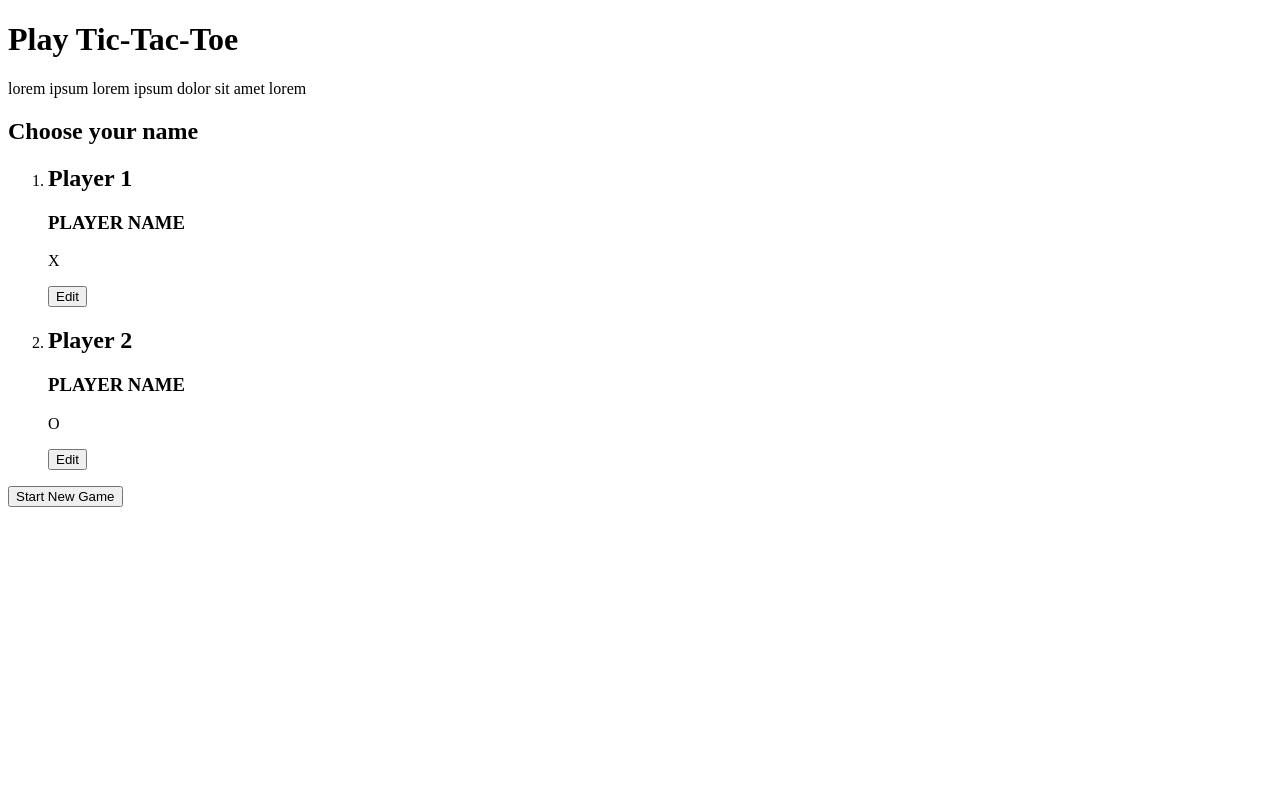
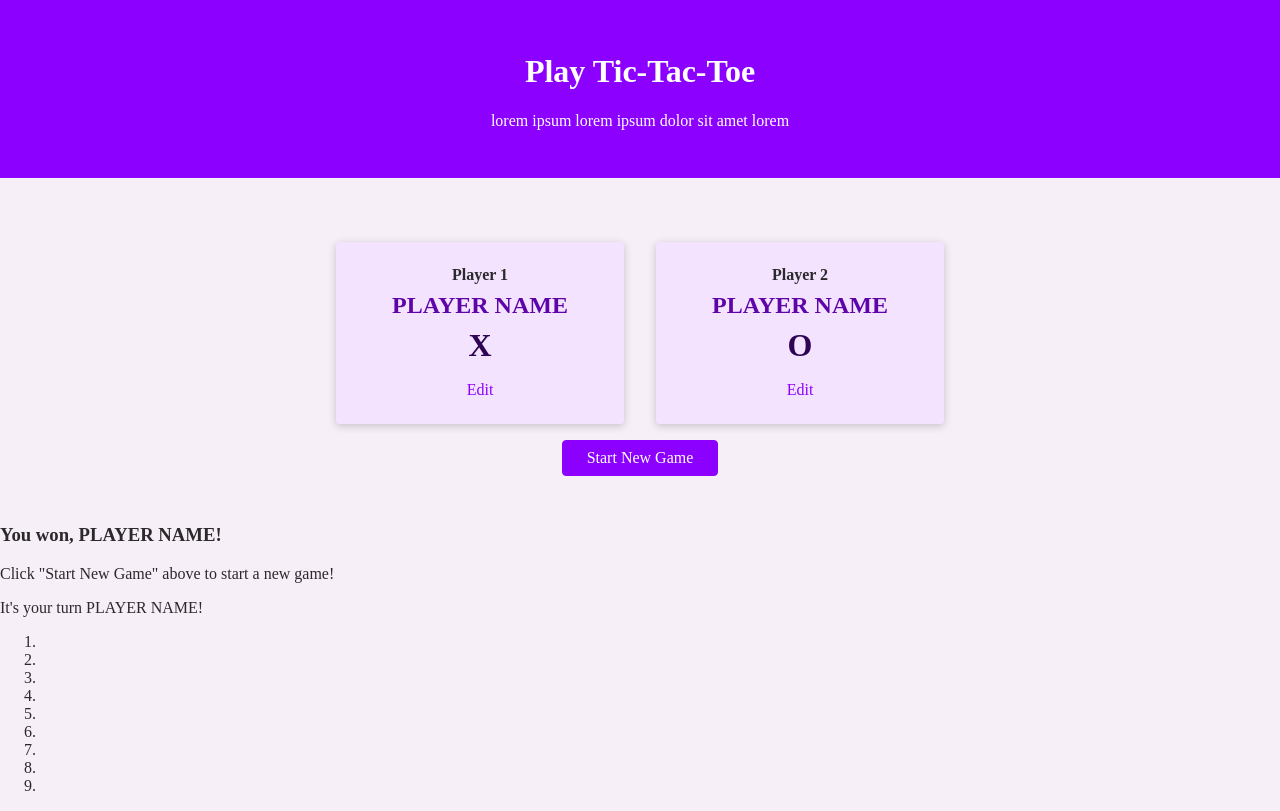
Before and after one commit to alojine/TicTacGame, a plain HTML site: page index.html in a window 1280 px wide. Drawn offline with Linux system fonts and the light colour scheme.

Commit message:
adding styles
adding styles to player form, player1 and player2 cards

```diff
--- a/index.html
+++ b/index.html
@@ -1,35 +1,63 @@
 <!DOCTYPE html>
 <html>
   <head>
-        <meta charset="utf-8">
-        <meta http-equiv="X-UA-Compatible" content="IE=edge">
+    <meta charset="utf-8" />
+    <meta http-equiv="X-UA-Compatible" content="IE=edge" />
     <title>Tic-Tac-Toe</title>
-        <meta name="description" content="">
-        <meta name="viewport" content="width=device-width, initial-scale=1">
-        <link rel="stylesheet" href="styles.css">
+
+    <!-- Fonts -->
+    <link rel="preconnect" href="https://fonts.googleapis.com" />
+    <link rel="preconnect" href="https://fonts.gstatic.com" crossorigin />
+    <link
+      href="https://fonts.googleapis.com/css2?family=Open+Sans:wght@400;700&family=Roboto:wght@400;900&display=swap"
+      rel="stylesheet"
+    />
+
+    <!-- Responsive design -->
+    <meta name="description" content="" />
+    <meta name="viewport" content="width=device-width, initial-scale=1" />
+
+    <!-- CSS links -->
+    <link rel="stylesheet" href="styles/styles.css" />
+    <link rel="stylesheet" href="styles/overlays.css">
+    <link rel="stylesheet" href="styles/configuration.css">
     <script src=""></script>
   </head>
   <body>
-        <header>
+
+    <div id="backdrop"></div>
+
+    <header id="main-header">
       <h1>Play Tic-Tac-Toe</h1>
       <p>lorem ipsum lorem ipsum dolor sit amet lorem</p>
     </header>
 
     <main>
-            <aside>
+
+      <aside class="modal" id="config-overlay">
+
         <h2>Choose your name</h2>
+
         <form>
-
+          <div class="form-control">
+            <label for="playername">Player name</label>
+            <input type="text" name="username" id="playername" />
+          </div>
+          <div>
+            <button type="button" class="btn btn-alt">Cancel</button>
+            <button type="submit" class="btn">Confirm</button>
+          </div>
         </form>
       </aside>
+
       <section id="game-configuration">
         <ol>
           <li>
             <article>
               <h2>Player 1</h2>
               <h3>PLAYER NAME</h3>
-                            <p>X</p>
-                            <button>Edit</button>
+              <p class="player-symbol">X</p>
+              <button class="btn btn-alt">Edit</button>
             </article>
           </li>
 
@@ -37,19 +65,37 @@
             <article>
               <h2>Player 2</h2>
               <h3>PLAYER NAME</h3>
-                            <p>O</p>
-                            <button>Edit</button>
+              <p class="player-symbol">O</p>
+              <button class="btn btn-alt">Edit</button>
             </article>
           </li>
         </ol>
-                <button>Start New Game</button>
+        <button class="btn">Start New Game</button>
       </section>
 
-            <section id="active-game"></section>
+      <section id="active-game">
+        <article>
+          <h3>You won, <span id="winner-name">PLAYER NAME</span>!</h3>
+          <p>Click "Start New Game" above to start a new game!</p>
+        </article>
+
+        <p>It's your turn <span id="active-player-name">PLAYER NAME</span>!</p>
+        <ol>
+          <li></li>
+          <li></li>
+          <li></li>
+
+          <li></li>
+          <li></li>
+          <li></li>
+
+          <li></li>
+          <li></li>
+          <li></li>
+        </ol>
+      </section>
     </main>
 
-        <footer>
-
-        </footer>
+    <footer></footer>
   </body>
 </html>
--- /dev/null
+++ b/styles/configuration.css
@@ -0,0 +1,66 @@
+#config-overlay {
+    text-align: center;
+}
+
+#config-overlay h2 {
+    margin: 0.5rem 0;
+}
+
+.form-control {
+    margin: 0.5rem 0;
+}
+
+.form-control label {
+    display: block;
+    margin-bottom: 0.5rem;
+    font-weight: bold;
+}
+
+.form-control input {
+    font: inherit;
+    border: 1px solid rgb(204, 204, 204);
+    width: 15rem;
+    padding: 0.35rem;
+}
+
+#game-configuration {
+    width: 90%;
+    max-width: 40rem;
+    margin: 3rem auto;
+    text-align: center;
+}
+
+#game-configuration ol {
+    list-style: none;
+    margin: 0;
+    padding: 0;
+    display: flex;
+
+}
+
+#game-configuration ol li {
+    margin: 1rem;
+    padding: 1rem;
+    width: 50%;
+    background-color: rgb(243, 227, 255);
+    border-radius: 4px;
+    box-shadow: 0 2px 8px rgba(0, 0, 0, 0.2);
+}
+
+#game-configuration h2 {
+    font-size: 1rem;
+    margin: 0.5rem 0;
+}
+
+#game-configuration h3 {
+    font-size: 1.5rem;
+    margin: 0.5rem 0;
+    color: rgb(94, 4, 168);
+}
+
+.player-symbol {
+    font-size: 2rem;
+    font-weight: bold;
+    color: rgb(47, 4, 82);
+    margin: 0.5rem 0;
+}
--- /dev/null
+++ b/styles/overlays.css
@@ -0,0 +1,30 @@
+.modal {
+    position: fixed;
+    top: 20%;
+    left: 5%;
+    width: 90%;
+    background-color: white;
+    padding: 1rem;
+    border-radius: 6px;
+    box-shadow: 0 2px 8px rgba(0, 0, 0, 0.2);
+
+    display: none;
+}
+
+#backdrop {
+    position: fixed;
+    top: 0;
+    left: 0;
+    width: 100%;
+    height: 100%;
+    background-color: rgba(0, 0, 0, 0.7);
+
+    display: none;
+}
+
+@media (min-width: 48rem) {
+    .modal {
+        left: calc(50% - 20rem);
+        width: 40rem;
+    }
+}
--- /dev/null
+++ b/styles/styles.css
@@ -0,0 +1,45 @@
+body {
+    margin: 0;
+    font-family: 'Open-Sans', 'sans-serif';
+    color: rgb(44, 41, 44);
+    background-color: rgb(247, 239, 247);
+}
+
+#main-header {
+    background-color: rgb(140, 0, 255);
+    color: white;
+    padding: 2rem 5%;
+    text-align: center;
+}
+
+.btn {
+    font: inherit;
+    padding: 0.5rem 1.5rem;
+    background-color: rgb(140, 0, 255);
+    border: 1px solid rgb(140, 0, 255);
+    color: white;
+    border-radius: 4px;
+    cursor: pointer;
+    text-decoration: none;
+}
+
+.btn-alt {
+    background-color: transparent;
+    border-color: transparent;
+    color: rgb(140, 0, 255);
+    text-decoration: none;
+}
+
+.btn:hover{
+    background-color: rgb(93, 55, 199);
+    border-color: rgb(93, 55, 199);
+    /* background-color: linear-gradient(to left, rgb(140, 0, 255), rgb(93, 55, 199));
+    border-color: linear-gradient(to left, rgb(140, 0, 255), rgb(93, 55, 199)); */
+}
+
+.btn-alt:hover {
+    background-color: rgb(176, 145, 201);
+    border-color: transparent;
+    /* background-color: linear-gradient(to left, rgb(140, 0, 255), rgb(176, 145, 201));
+    border-color: linear-gradient(to left, rgb(140, 0, 255), rgb(176, 145, 201)); */
+}
```
Lines whose indentation alone changed are shown as unchanged.
